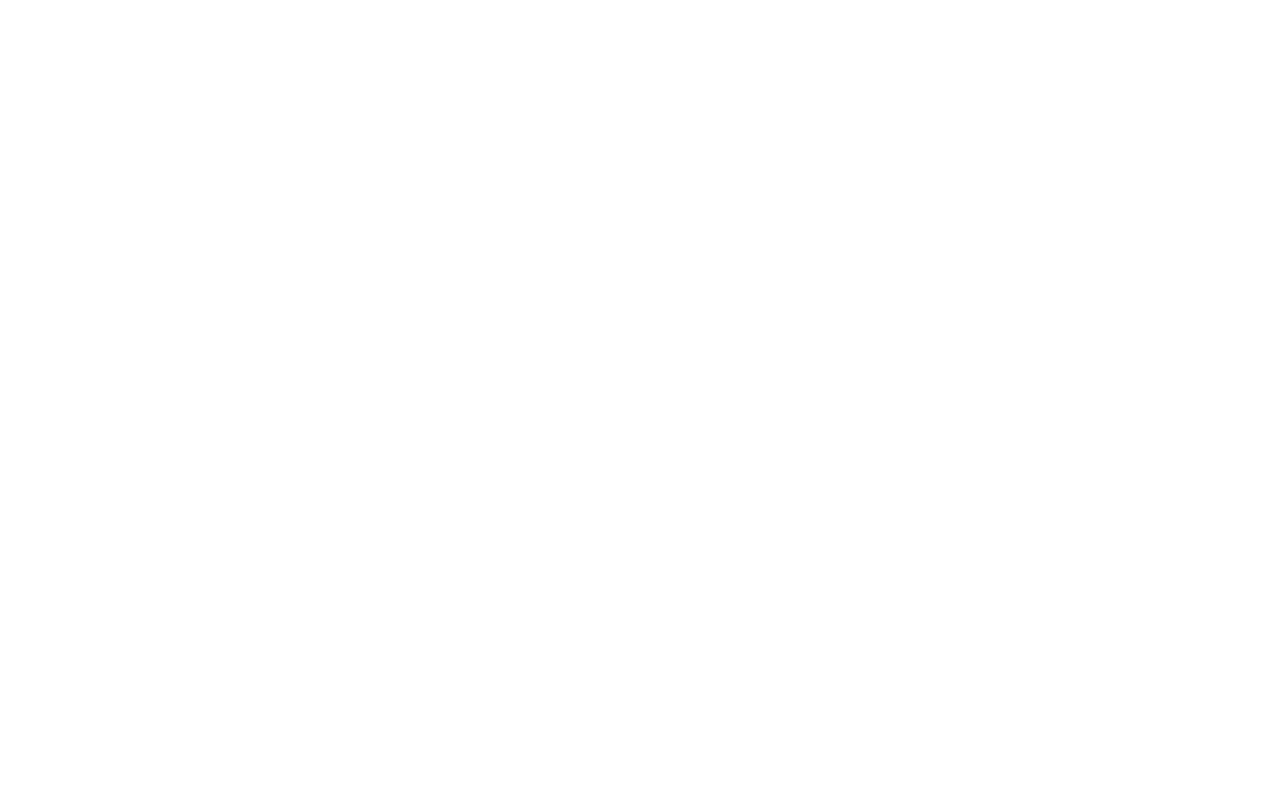
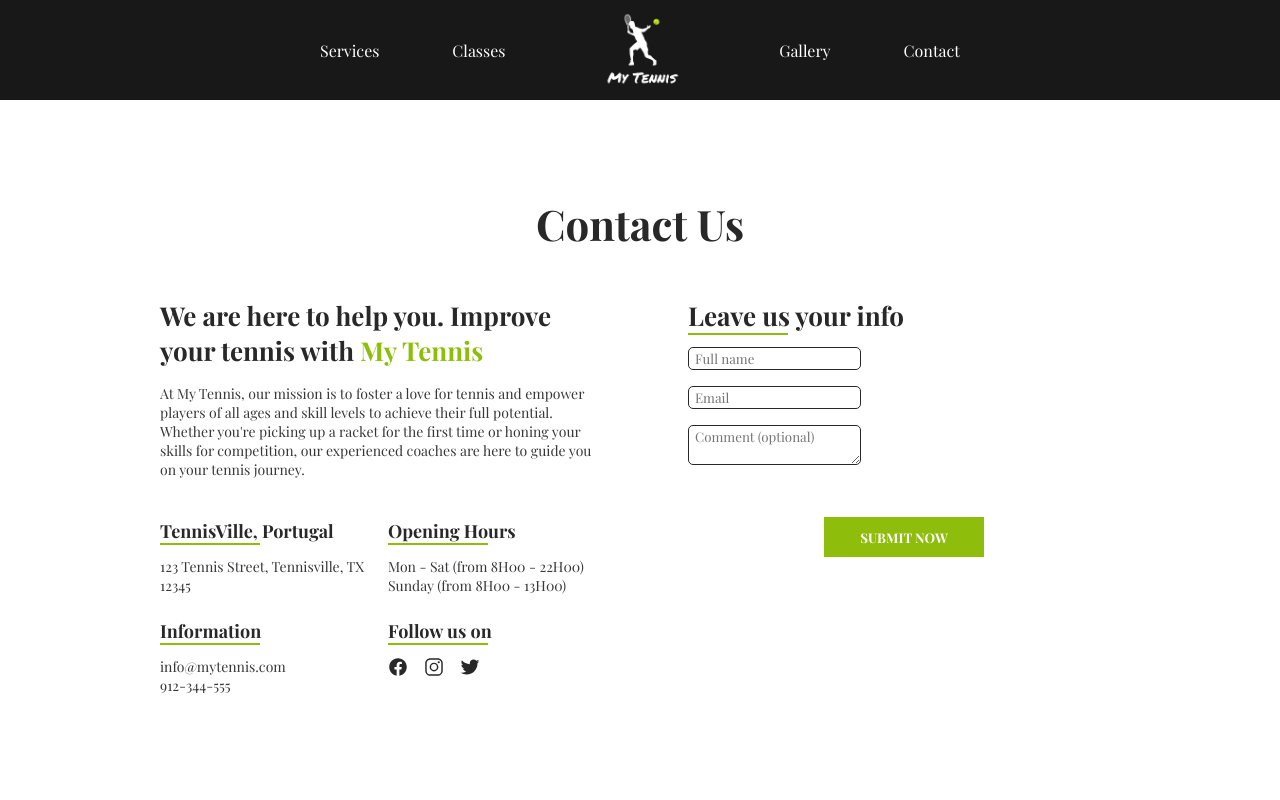
Before and after one commit to tomassfernandes/my-tennis-website, a React (Create React App) app: page /contact in a window 1280 px wide. Before the commit this address had no page. Shown: the top 800 px of the page. Built offline with nearby package versions, Linux system fonts and the light colour scheme.

Commit message:
ContactPage done (queries left)

```diff
--- a/src/App.js
+++ b/src/App.js
@@ -4,6 +4,7 @@
 import HomePage from "./Home Page/HomePage";
 import ClassesPage from "./Classes Page/ClassesPage";
 import GalleryPage from "./Gallery Page/GalleryPage";
+import ContactPage from "./Contact Page/ContactPage";
 
 function App() {
   return (
@@ -12,6 +13,7 @@
         <Route path="/" exact element={<HomePage />} />
         <Route path="/classes" element={<ClassesPage />} />
         <Route path="/gallery" element={<GalleryPage />} />
+        <Route path="/contact" element={<ContactPage />} />
       </Routes>
     </Router>
   );
--- /dev/null
+++ b/src/CSS/ContactPage.css/contact-page.css
@@ -0,0 +1,103 @@
+.contact-section {
+  max-width: 120rem;
+  margin: 0 auto;
+  padding: 9.6rem 0;
+  display: flex;
+  flex-direction: column;
+  align-items: center;
+  justify-content: center;
+}
+
+.contact-h1 {
+  font-size: 4.2rem;
+  color: rgb(40, 40, 40);
+  text-align: center;
+}
+
+.contact-grid {
+  width: 80%;
+  display: grid;
+  grid-template-columns: 1fr 1fr;
+  margin-top: 4.6rem;
+  gap: 9.6rem;
+}
+
+.contact-div {
+  display: flex;
+  flex-direction: column;
+  gap: 1.6rem;
+}
+
+.contact-h2 {
+  font-size: 2.6rem;
+  color: rgb(40, 40, 40);
+}
+
+.contact-h2 span {
+  color: #8ebd0b;
+}
+
+.contact-p {
+  font-size: 1.4rem;
+  color: rgb(55, 55, 55);
+}
+
+.contact-div-grid {
+  display: grid;
+  grid-template-columns: 1fr 1fr;
+  gap: 2.4rem;
+  margin-top: 2.4rem;
+}
+
+.contact-h3 {
+  font-size: 1.8rem;
+  color: rgb(40, 40, 40);
+}
+
+.contact-line-seperator {
+  height: 0.2rem;
+  width: 10rem;
+  background-color: #8ebd0b;
+  margin-bottom: 1.2rem;
+}
+
+.social-contact svg {
+  fill: rgb(40, 40, 40);
+}
+
+.social-contact svg:hover {
+  fill: rgb(148, 148, 148);
+}
+
+.contact-form {
+  display: flex;
+  flex-direction: column;
+  gap: 1.6rem;
+}
+
+.form-inputs {
+  width: 40%;
+  padding: 0.2rem 0.6rem;
+  border: 1px solid rgb(40, 40, 40);
+  border-radius: 5px;
+}
+
+.contact-form-btn {
+  width: 16rem;
+  height: 4rem;
+  align-self: center;
+  margin-top: 3.6rem;
+  background-color: #8ebd0b;
+  border-radius: 0;
+  font-weight: 700;
+  border: 2px solid #8ebd0b;
+  cursor: pointer;
+  transition: all 0.3s;
+  color: white;
+}
+
+.contact-form-btn:hover {
+  background-color: white;
+  color: #8ebd0b;
+  border: 2px solid #8ebd0b;
+}
--- a/src/CSS/GalleryPage.css/gallery-page.css
+++ b/src/CSS/GalleryPage.css/gallery-page.css
@@ -1,6 +1,6 @@
 .gallery-section {
   max-width: 120rem;
-  margin: 0 auto;
+  margin: 0 auto 9.6rem;
 }
 
 .gallery-h1 {
--- a/src/CSS/HomePage.css/header.css
+++ b/src/CSS/HomePage.css/header.css
@@ -46,6 +46,11 @@
 }
 
 .logo-img {
+  display: block;
+  max-width: 100%;
+}
+
+.logo-link {
+  display: block;
   width: 20%;
-  margin-bottom: 0.8rem;
 }
--- /dev/null
+++ b/src/Contact Page/ContactPage.js
@@ -0,0 +1,88 @@
+import Header from "../Home Page/Sections.js/Header";
+import Footer from "../Home Page/Sections.js/Footer";
+import ContactForm from "./Items/FormItem";
+
+export default function ContactPage() {
+  return (
+    <>
+      <Header />
+      <section className="contact-section">
+        <h1 className="contact-h1">Contact Us</h1>
+        <div className="contact-grid">
+          <div className="contact-div">
+            <h2 className="contact-h2">
+              We are here to help you. Improve your tennis with{" "}
+              <span>My Tennis</span>
+            </h2>
+            <p className="contact-p">
+              At My Tennis, our mission is to foster a love for tennis and
+              empower players of all ages and skill levels to achieve their full
+              potential. Whether you're picking up a racket for the first time
+              or honing your skills for competition, our experienced coaches are
+              here to guide you on your tennis journey.
+            </p>
+            <div className="contact-div-grid">
+              <div className="contact-small-div">
+                <h3 className="contact-h3">TennisVille, Portugal</h3>
+                <div className="contact-line-seperator"></div>
+                <p className="contact-p">
+                  123 Tennis Street, Tennisville, TX 12345
+                </p>
+              </div>
+              <div className="contact-small-div">
+                <h3 className="contact-h3">Opening Hours</h3>
+                <div className="contact-line-seperator"></div>
+                <p className="contact-p">Mon - Sat (from 8H00 - 22H00)</p>
+                <p className="contact-p">Sunday (from 8H00 - 13H00)</p>
+              </div>
+              <div className="contact-small-div">
+                <h3 className="contact-h3">Information</h3>
+                <div className="contact-line-seperator"></div>
+                <p className="contact-p">info@mytennis.com</p>
+                <p className="contact-p">912-344-555</p>
+              </div>
+              <div className="contact-small-div">
+                <h3 className="contact-h3">Follow us on</h3>
+                <div className="contact-line-seperator"></div>
+                <div className="socials-div social-contact">
+                  <svg
+                    xmlns="http://www.w3.org/2000/svg"
+                    class="ionicon"
+                    viewBox="0 0 512 512"
+                  >
+                    <path
+                      d="M480 257.35c0-123.7-100.3-224-224-224s-224 100.3-224 224c0 111.8 81.9 204.47 189 221.29V322.12h-56.89v-64.77H221V208c0-56.13 33.45-87.16 84.61-87.16 24.51 0 50.15 4.38 50.15 4.38v55.13H327.5c-27.81 0-36.51 17.26-36.51 35v42h62.12l-9.92 64.77H291v156.54c107.1-16.81 189-109.48 189-221.31z"
+                      fill-rule="evenodd"
+                    />
+                  </svg>
+                  <svg
+                    xmlns="http://www.w3.org/2000/svg"
+                    class="ionicon"
+                    viewBox="0 0 512 512"
+                  >
+                    <path d="M349.33 69.33a93.62 93.62 0 0193.34 93.34v186.66a93.62 93.62 0 01-93.34 93.34H162.67a93.62 93.62 0 01-93.34-93.34V162.67a93.62 93.62 0 0193.34-93.34h186.66m0-37.33H162.67C90.8 32 32 90.8 32 162.67v186.66C32 421.2 90.8 480 162.67 480h186.66C421.2 480 480 421.2 480 349.33V162.67C480 90.8 421.2 32 349.33 32z" />
+                    <path d="M377.33 162.67a28 28 0 1128-28 27.94 27.94 0 01-28 28zM256 181.33A74.67 74.67 0 11181.33 256 74.75 74.75 0 01256 181.33m0-37.33a112 112 0 10112 112 112 112 0 00-112-112z" />
+                  </svg>
+                  <svg
+                    xmlns="http://www.w3.org/2000/svg"
+                    class="ionicon"
+                    viewBox="0 0 512 512"
+                  >
+                    <path d="M496 109.5a201.8 201.8 0 01-56.55 15.3 97.51 97.51 0 0043.33-53.6 197.74 197.74 0 01-62.56 23.5A99.14 99.14 0 00348.31 64c-54.42 0-98.46 43.4-98.46 96.9a93.21 93.21 0 002.54 22.1 280.7 280.7 0 01-203-101.3A95.69 95.69 0 0036 130.4c0 33.6 17.53 63.3 44 80.7A97.5 97.5 0 0135.22 199v1.2c0 47 34 86.1 79 95a100.76 100.76 0 01-25.94 3.4 94.38 94.38 0 01-18.51-1.8c12.51 38.5 48.92 66.5 92.05 67.3A199.59 199.59 0 0139.5 405.6a203 203 0 01-23.5-1.4A278.68 278.68 0 00166.74 448c181.36 0 280.44-147.7 280.44-275.8 0-4.2-.11-8.4-.31-12.5A198.48 198.48 0 00496 109.5z" />
+                  </svg>
+                </div>
+              </div>
+            </div>
+          </div>
+          <div className="contact-right-div">
+            <h2 className="contact-h2">Leave us your info</h2>
+            <div className="contact-line-seperator"></div>
+            <ContactForm />
+          </div>
+          <div className="contact-div"></div>
+        </div>
+      </section>
+      <Footer />
+    </>
+  );
+}
--- /dev/null
+++ b/src/Contact Page/Items/FormItem.js
@@ -0,0 +1,64 @@
+import React, { useState } from "react";
+
+export default function ContactForm() {
+  const initialFormData = {
+    fullName: "",
+    email: "",
+    comment: "",
+  };
+
+  const [formData, setFormData] = useState(initialFormData);
+
+  const handleChange = (e) => {
+    const { name, value } = e.target;
+    setFormData({
+      ...formData,
+      [name]: value,
+    });
+  };
+
+  const handleSubmit = (e) => {
+    e.preventDefault();
+    // Handle form submission logic here
+    console.log("Form submitted:", formData);
+
+    // Clear the form after submission
+    setFormData(initialFormData);
+  };
+
+  return (
+    <form className="contact-form" onSubmit={handleSubmit}>
+      <input
+        className="form-inputs"
+        type="text"
+        name="fullName"
+        value={formData.fullName}
+        onChange={handleChange}
+        placeholder="Full name"
+        required
+      />
+
+      <input
+        className="form-inputs"
+        type="email"
+        name="email"
+        value={formData.email}
+        onChange={handleChange}
+        placeholder="Email"
+        required
+      />
+
+      <textarea
+        className="form-inputs"
+        name="comment"
+        value={formData.comment}
+        onChange={handleChange}
+        placeholder="Comment (optional)"
+      />
+
+      <button className="contact-form-btn" type="submit">
+        SUBMIT NOW
+      </button>
+    </form>
+  );
+}
--- a/src/Home Page/Sections.js/Header.js
+++ b/src/Home Page/Sections.js/Header.js
@@ -4,20 +4,21 @@
   return (
     <header className="header">
       <nav className="nav">
-        <Link href="Services" className="nav-link">
+        <Link to="/services" className="nav-link">
           Services
         </Link>
         <Link to="/classes" className="nav-link">
           Classes
         </Link>
-
-        <img className="logo-img" src="/img/logo.png" alt="My Tennis logo" />
+        <Link to="/" className="logo-link">
+          <img className="logo-img" src="/img/logo.png" alt="My Tennis logo" />
+        </Link>
 
         <Link to="/gallery" className="nav-link">
           Gallery
         </Link>
-        <Link href="About" className="nav-link">
-          About
+        <Link to="/contact" className="nav-link">
+          Contact
         </Link>
       </nav>
     </header>
--- a/src/index.js
+++ b/src/index.js
@@ -17,6 +17,8 @@
 
 import "./CSS/GalleryPage.css/gallery-page.css";
 
+import "./CSS/ContactPage.css/contact-page.css";
+
 import "swiper/css";
 import "swiper/css/navigation";
 import "swiper/css/pagination";
```
